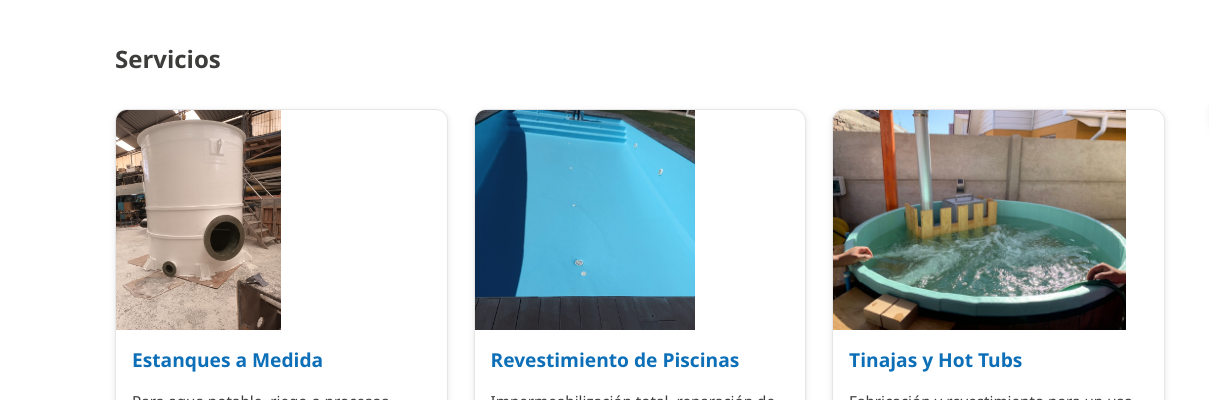
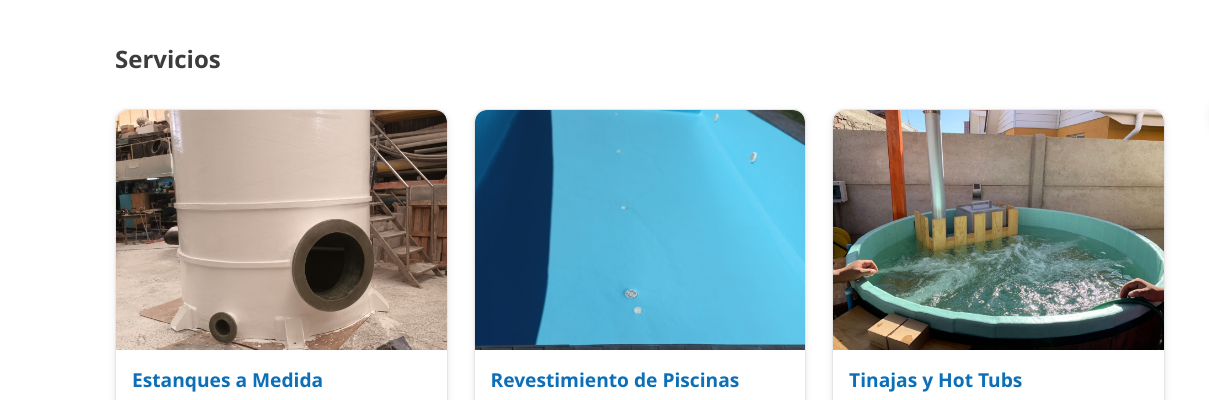
Before and after one commit to diegolguin/Landing-page-papa, a plain HTML site: page index.html in a window 1280 px wide. Shown: the part 646-1046 px from the top of the page, 0-1209 px from the left. Drawn offline with Linux system fonts and the light colour scheme.

Commit message:
Modificaciones

```diff
--- a/css/style.css
+++ b/css/style.css
@@ -188,8 +188,12 @@
   }
   /* Fuerza altura fija a las imágenes de las tarjetas */
 .card img {
-  height: 220px;        /* misma altura para todas */
+  width: 100%;
+  height: 240px;        /* misma altura para todas */
   object-fit: cover;    /* recorta pero mantiene proporción */
+  border-top-left-radius: 12px;
+  border-top-right-radius: 12px;
+
 }
 
 /* Aseguramos que cada tarjeta alinee su contenido arriba */
--- a/index.html
+++ b/index.html
@@ -22,7 +22,7 @@
       <h2>Servicios</h2>
       <div class="grid grid-3" style="margin-top:2rem;">
         <div class="card">
-          <img src="img/estanque.jpg" alt="Estanque fibra de vidrio" />
+          <img src="img/estanque.jpg" alt="Estanque fibra de vidrio" class="card-img" />
           <h3>Estanques a Medida</h3>
           <p>Para agua potable, riego o procesos industriales. Alta resistencia a químicos y rayos UV.</p>
         </div>
```
